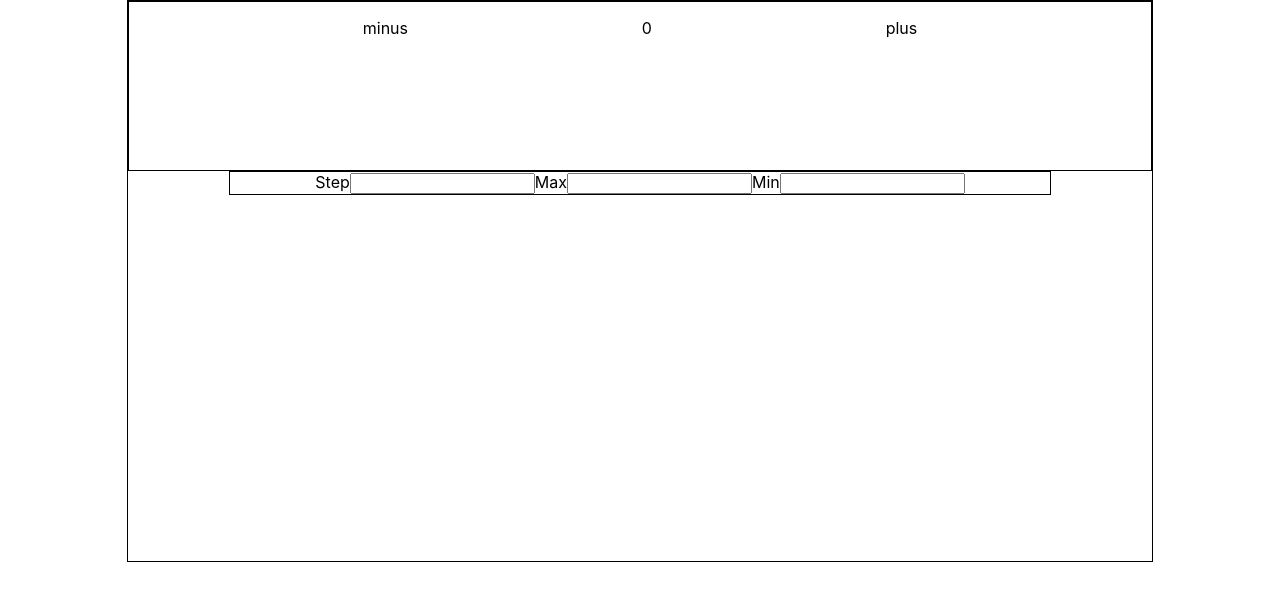
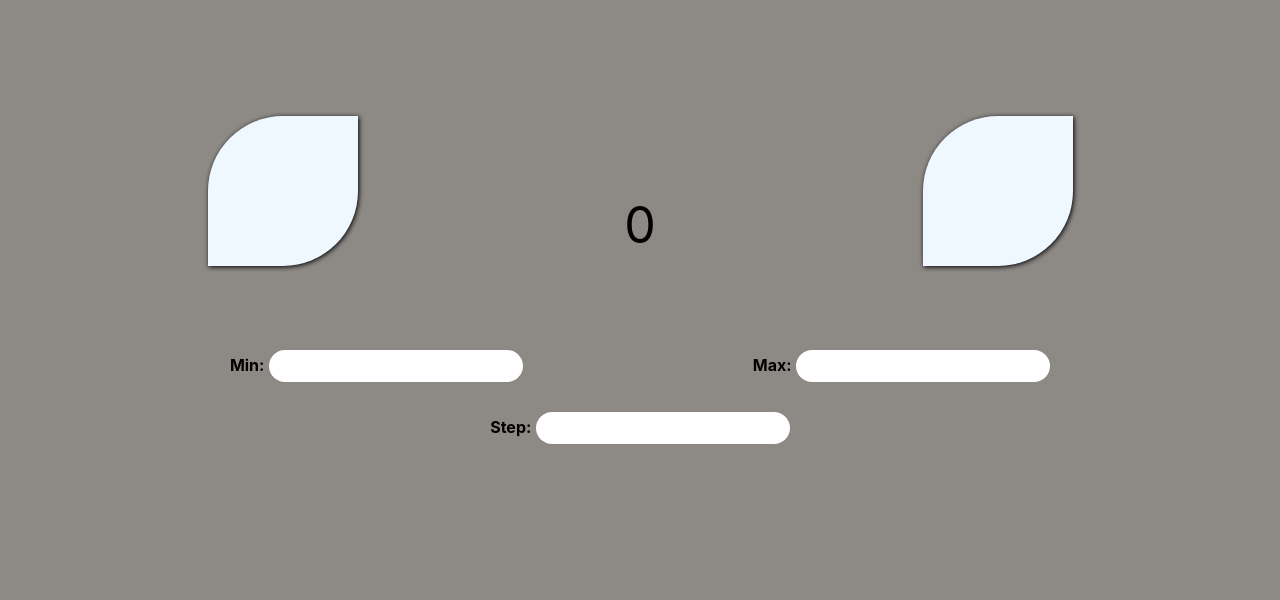
Before and after one commit to KarlenNersisyan/Create-Counter-App, a React (Create React App) app: page / in a window 1280 px wide. Shown: the top 600 px of the page. Built offline with nearby package versions, Linux system fonts and the light colour scheme.

Commit message:
fix(components): adding of css style

```diff
--- a/src/App.css
+++ b/src/App.css
@@ -1,20 +1,47 @@
 .App {
-  text-align: center;
-  width: 80%;
-  margin: auto;
-  height: 70vh;
-  border: 1px solid black;
+  display: flex;
+  margin: 100px 0;
+  flex-direction: column;
+  justify-content: space-evenly;
 }
 
-.counter {
-  height: 30%;
-  border: 1px solid black;
+.extra {
+  display: flex;
+  flex-direction: column;
+}
+
+.extra-item {
+  text-align: center;
+}
+
+.general {
   display: flex;
   justify-content: space-evenly;
 }
 
-.extra {
-  width: 80%;
-  margin: auto;
-  border: 1px solid black;
+.extra-item-step {
+  display: flex;
+  justify-content: center;
+  margin: 30px 0;
 }
+
+.inputName:hover{
+ box-shadow: 0 0 50px rgb(255, 253, 253);
+}
+
+.counter {
+  display: flex;
+  justify-content: space-evenly;
+}
+
+.inputName{
+  border-radius: 50px;
+}
+
+.labelName{
+  cursor: pointer;
+}
+
+.labelName:hover b{
+  color:white;
+}
--- a/src/App.js
+++ b/src/App.js
@@ -1,15 +1,18 @@
 import React, { Component } from 'react';
 import './App.css';
-import Button from './components/button/button';
-import Input from './components/input/input';
+import Button from './components/button/button.jsx';
+import Input from './components/input/input.jsx';
 
 class App extends Component {
-  state = {
-    value: 0,
-    step: 3,
-    min: -5,
-    max: 10,
-  };
+  constructor(props) {
+    super(props);
+    this.state = {
+      value: 0,
+      step: 1,
+      min: 0,
+      max: 50,
+    };
+  }
 
   plusMinusHandler = (type) => {
     let result;
@@ -32,16 +35,16 @@ class App extends Component {
     }
   };
 
-  inputHandler = (e, type) => {
+  inputHandler = (elem, type) => {
     switch (type) {
       case 'step':
-        this.setState({ step: +e.target.value });
+        this.setState({ step: +elem.target.value });
         break;
       case 'max':
-        this.setState({ max: +e.target.value });
+        this.setState({ max: +elem.target.value });
         break;
       case 'min':
-        this.setState({ min: +e.target.value });
+        this.setState({ min: +elem.target.value });
         break;
     }
   };
@@ -51,16 +54,27 @@ class App extends Component {
       <div className="App">
         <div className="counter">
           <Button type="minus" clicked={this.plusMinusHandler} />
-          <p>{this.state.value}</p>
+          <p className="numberName">{this.state.value}</p>
           <Button type="plus" clicked={this.plusMinusHandler} />
         </div>
         <div className="extra">
-          <label>Step</label>
-          <Input type="step" changed={this.inputHandler} />
-          <label>Max</label>
-          <Input type="max" changed={this.inputHandler} />
-          <label>Min</label>
-          <Input type="min" changed={this.inputHandler} />
+          <div className="general">
+            <div className="extra-item">
+              <label className="labelName">
+                <b>Min:</b> <Input type="min" changed={this.inputHandler} />{' '}
+              </label>
+            </div>
+            <div className="extra-item">
+              <label className="labelName">
+                <b>Max:</b> <Input type="max" changed={this.inputHandler} />
+              </label>
+            </div>
+          </div>
+          <div className="extra-item-step">
+            <label className="labelName">
+              <b>Step:</b> <Input type="step" changed={this.inputHandler} />
+            </label>
+          </div>
         </div>
       </div>
     );
--- a/src/components/button/button.css
+++ b/src/components/button/button.css
@@ -0,0 +1,26 @@
+.far {
+  font-size: 35px;
+  color:chocolate;
+}
+.borderName {
+  width: 150px;
+  cursor: pointer;
+  border-radius: 50% 0;
+  height: 150px;
+  background: aliceblue;
+  box-shadow: 1px 1px 5px black;
+  text-align: center;
+  line-height: 150px;
+}
+
+.numberName {
+  width: 150px;
+  height: 150px;
+  text-align: center;
+  line-height: 150px;
+  font-size: 50px;
+}
+
+.numberName:hover{
+    color:white;
+}
--- a/src/components/button/button.js
+++ /dev/null
@@ -1,14 +0,0 @@
-import React, { Component } from 'react';
-import './button.css';
-
-class Button extends Component {
-  render() {
-    return (
-      <p onClick={() => this.props.clicked(this.props.type)}>
-        {this.props.type}
-      </p>
-    );
-  }
-}
-
-export default Button;
--- /dev/null
+++ b/src/components/button/button.jsx
@@ -0,0 +1,16 @@
+import React, { Component } from 'react';
+import './button.css';
+
+class Button extends Component {
+  render() {
+    const icon =
+      this.props.type === 'plus' ? (
+        <i className="far fa-plus-circle"></i>
+      ) : (
+        <i className="far fa-minus-circle"></i>
+      );
+    return <p className="borderName" onClick={() => this.props.clicked(this.props.type)}>{icon}</p>;
+  }
+}
+
+export default Button;
--- a/src/components/input/input.css
+++ b/src/components/input/input.css
@@ -0,0 +1,7 @@
+.inputName {
+    border-radius: 50px;
+    border: none;
+    outline: none;
+    width: 250px;
+    height: 30px;
+}
--- a/src/components/input/input.js
+++ b/src/components/input/input.jsx
@@ -3,7 +3,12 @@ import './input.css';
 
 class Input extends Component {
   render() {
-    return <input onChange={(e) => this.props.changed(e, this.props.type)} />;
+    return (
+      <input
+        className="inputName"
+        onChange={(e) => this.props.changed(e, this.props.type)}
+      />
+    );
   }
 }
 
--- a/src/index.css
+++ b/src/index.css
@@ -1,4 +1,5 @@
 body {
+  background: rgb(141, 137, 133);
   margin: 0;
   font-family: -apple-system, BlinkMacSystemFont, 'Segoe UI', 'Roboto', 'Oxygen',
     'Ubuntu', 'Cantarell', 'Fira Sans', 'Droid Sans', 'Helvetica Neue',
```
Also changed, not shown: src/helpers/localStorage.js (added).
